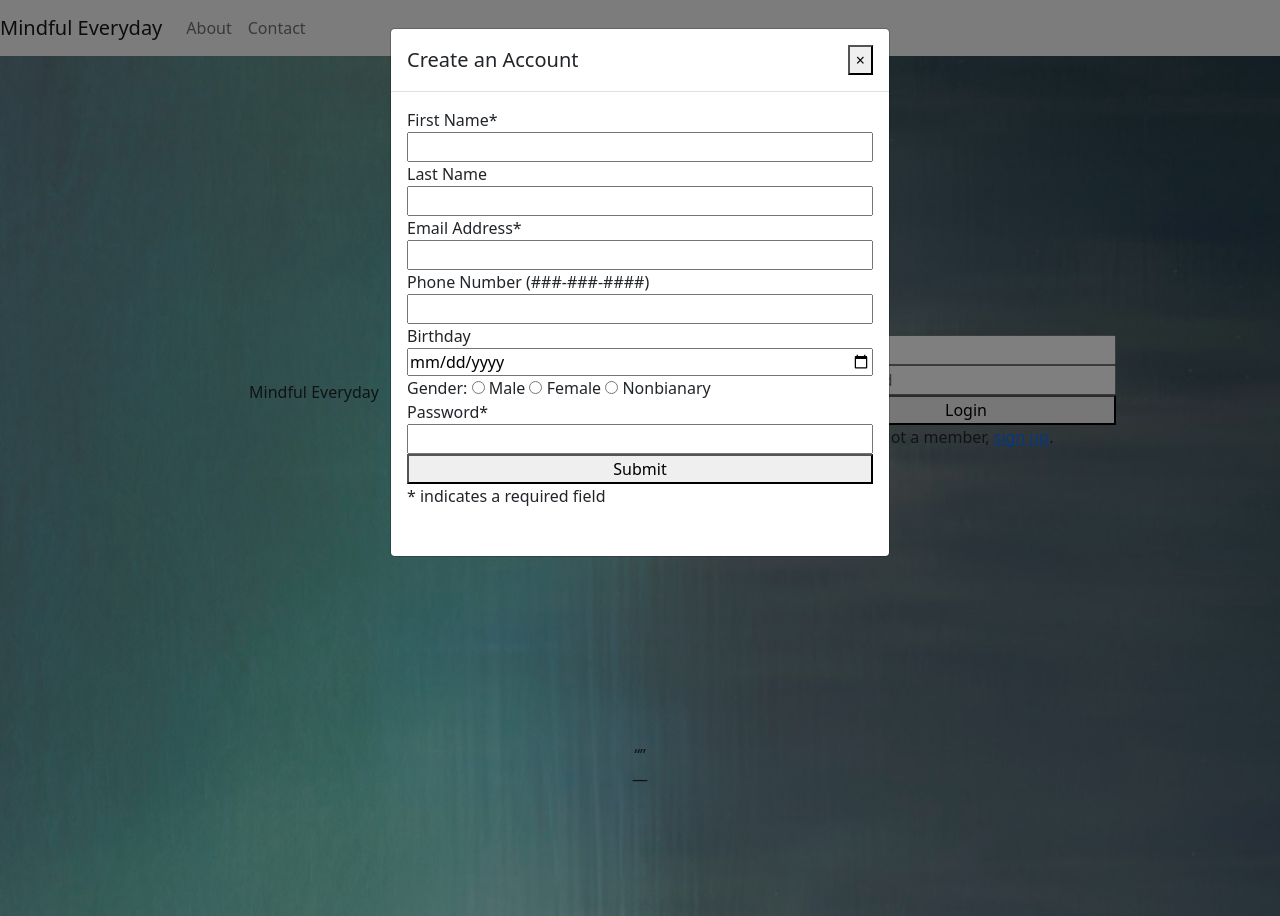
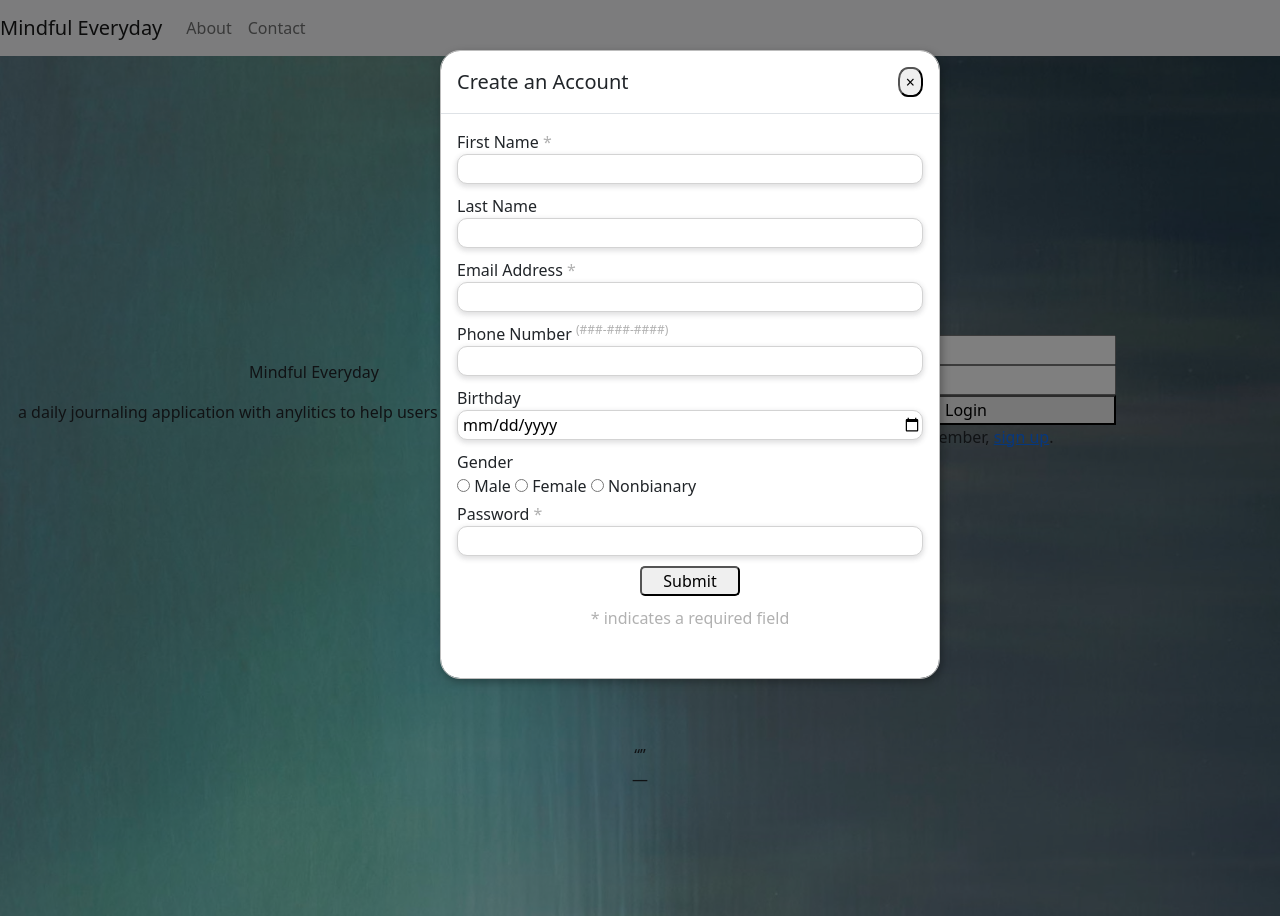
Before and after one commit to NicoleDreon/me, a Flask app: page / in a window 1280 px wide, after a click on "sign up". Run offline with Flask 2, Linux system fonts and the light colour scheme; data that the repository does not hold is empty; some libraries are stand-ins or nearby versions.

Commit message:
style form modals

```diff
--- a/static/styles.css
+++ b/static/styles.css
@@ -45,18 +45,78 @@
   text-align: center;
 }
 
-/* styles for past_entries */
+.form-note {
+  color: rgb(177, 177, 177);
+}
 
-.card-body {
+.card-body,
+.modal-content {
   margin: 50px;
   border-radius: 20px;
   width: [object Object]px;
   height: [object Object]px;
-  background: #f8f8f8;
+  /* background: #f8f8f8; */
   border: solid #bdbdbd 1px;
+  /* border: solid limegreen 3px; */
   box-shadow: 2px 3px 8px rgba(0, 0, 0, 0.3);
   -webkit-box-shadow: 2px 3px 8px rgba(0, 0, 0, 0.3);
   -moz-box-shadow: 2px 3px 8px rgba(0, 0, 0, 0.3);
+}
+
+/* .modal-header {
+  background: rgb(183, 183, 164);
+  border-radius: 15px 15px 0 0;
+} */
+
+.button-and-note-container {
+  display: flex;
+  flex-direction: column;
+  /* justify-content: center; */
+  align-items: center;
+}
+
+.close {
+  border-radius: 40%;
+}
+
+.submit-button {
+  width: 100px;
+  border-radius: 5px;
+  float: center;
+}
+
+.modal-body input,
+.modal-body textarea {
+  margin-bottom: 10px;
+  padding-left: 5px;
+  height: 30px;
+  border-radius: 10px;
+  border: 1px solid lightgray;
+  box-shadow: 0 2px 5px 1px rgb(64 60 67 / 16%);
+}
+
+.modal-body .form-radio-label-input-container {
+  display: flex;
+  flex-direction: column;
+}
+.modal-body input[type="radio"] {
+  box-shadow: none;
+  height: auto;
+  color: greenyellow;
+}
+.modal-body input:focus,
+.modal-body textarea:focus {
+  outline: none;
+  border: 1px greenyellow solid;
+}
+.close:hover,
+.submit-button:hover {
+  background-color: rgb(183, 183, 164);
+}
+
+.form-note {
+  color: rgb(177, 177, 177);
+  margin-top: 10px;
 }
 /* .card-title {
   padding: 0;
--- a/templates/homepage.html
+++ b/templates/homepage.html
@@ -3,6 +3,10 @@
   <div class="row home-height">
     <div class="col-xs-12 col-sm-6" id="homepage-description">
       <p>Mindful Everyday</p>
+      <p>
+        a daily journaling application with anylitics to help users better
+        understand self
+      </p>
     </div>
     <div class="col-xs-12 col-sm-6">
       <form action="/login" id="login-form" method="POST">
@@ -66,13 +70,26 @@
       <div class="modal-body">
         <!-- sign up form -->
         <form action="/profile" id="sign-up-form" method="POST">
-          <label for="fname">First Name*</label>
+          <label for="fname"
+            >First Name <span style="color: rgb(177, 177, 177)"> *</span></label
+          >
           <input type="text" id="fname" name="fname" required />
           <label for="lname">Last Name</label>
           <input type="text" id="lname" name="lname" />
-          <label for="email">Email Address*</label>
+          <label for="email"
+            >Email Address<span style="color: rgb(177, 177, 177)">
+              *</span
+            ></label
+          >
           <input type="email" id="email" name="email" required />
-          <label for="phone">Phone Number (###-###-####)</label>
+          <label for="phone"
+            >Phone Number
+            <sup
+              ><span style="color: rgb(177, 177, 177)">
+                (###-###-####)</span
+              ></sup
+            ></label
+          >
           <input
             type="tel"
             pattern="[0-9]{3}-[0-9]{3}-[0-9]{4}"
@@ -81,8 +98,9 @@
           />
           <label for="dob">Birthday</label>
           <input type="date" id="dob" name="dob" />
+          <div class="form-radio-label-input-container">
+            <label>Gender</label>
             <div>
-            <label>Gender:</label>
               <input type="radio" id="male" name="gender" value="male" />
 
               <label for="male">Male</label>
@@ -98,19 +116,18 @@
               />
               <label for="nonbianary">Nonbianary</label>
             </div>
+          </div>
 
-          <label for="password" name="password">Password*</label>
+          <label for="password" name="password"
+            >Password<span style="color: rgb(177, 177, 177)"> *</span></label
+          >
           <input type="password" id="password" name="password" required />
-          <button>Submit</button>
-          <p>* indicates a required field</p>
+          <div class="button-and-note-container">
+            <button class="submit-button">Submit</button>
+            <p class="form-note">* indicates a required field</p>
+          </div>
         </form>
       </div>
-      <!-- <div class="modal-footer">
-        <button type="button" class="btn btn-secondary" data-dismiss="modal">
-          Close
-        </button>
-        <button type="button" class="btn btn-primary">Submit</button>
-      </div> -->
     </div>
   </div>
 </div>
```
Lines whose indentation alone changed are shown as unchanged.
